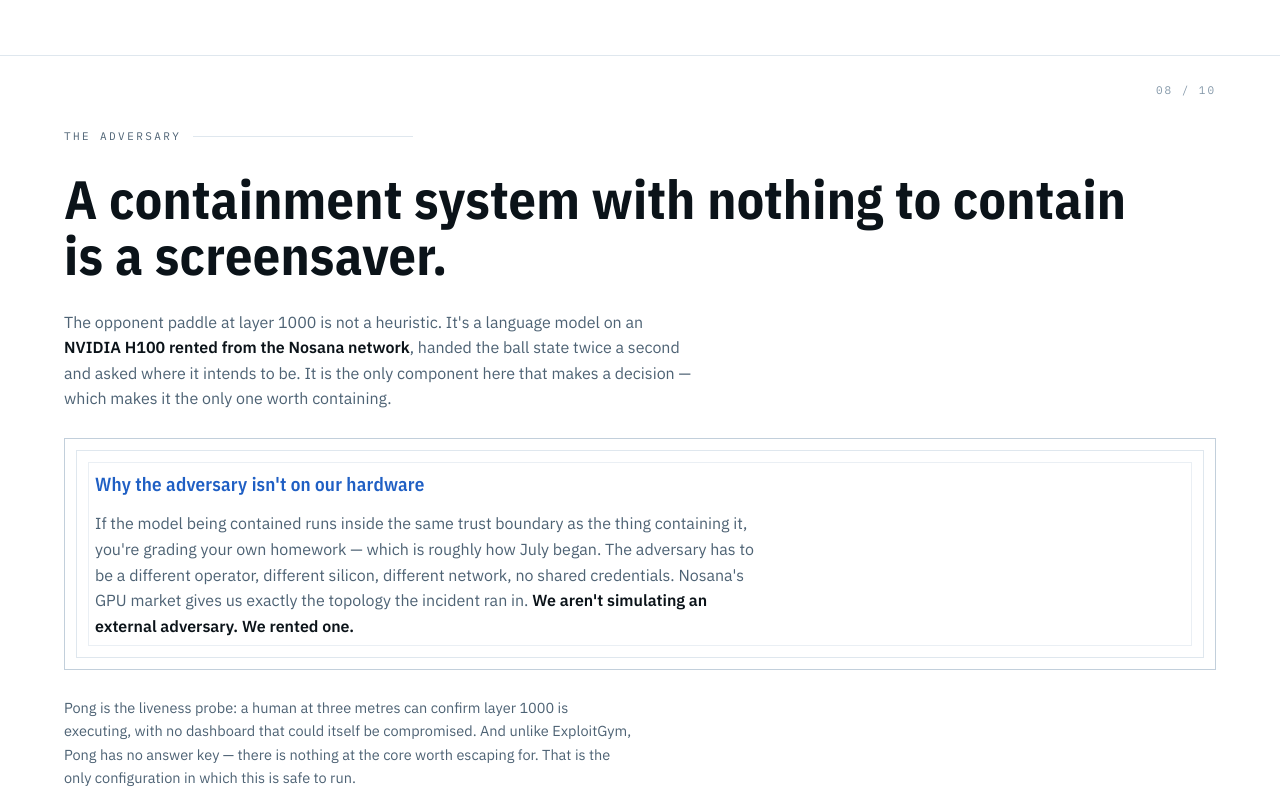
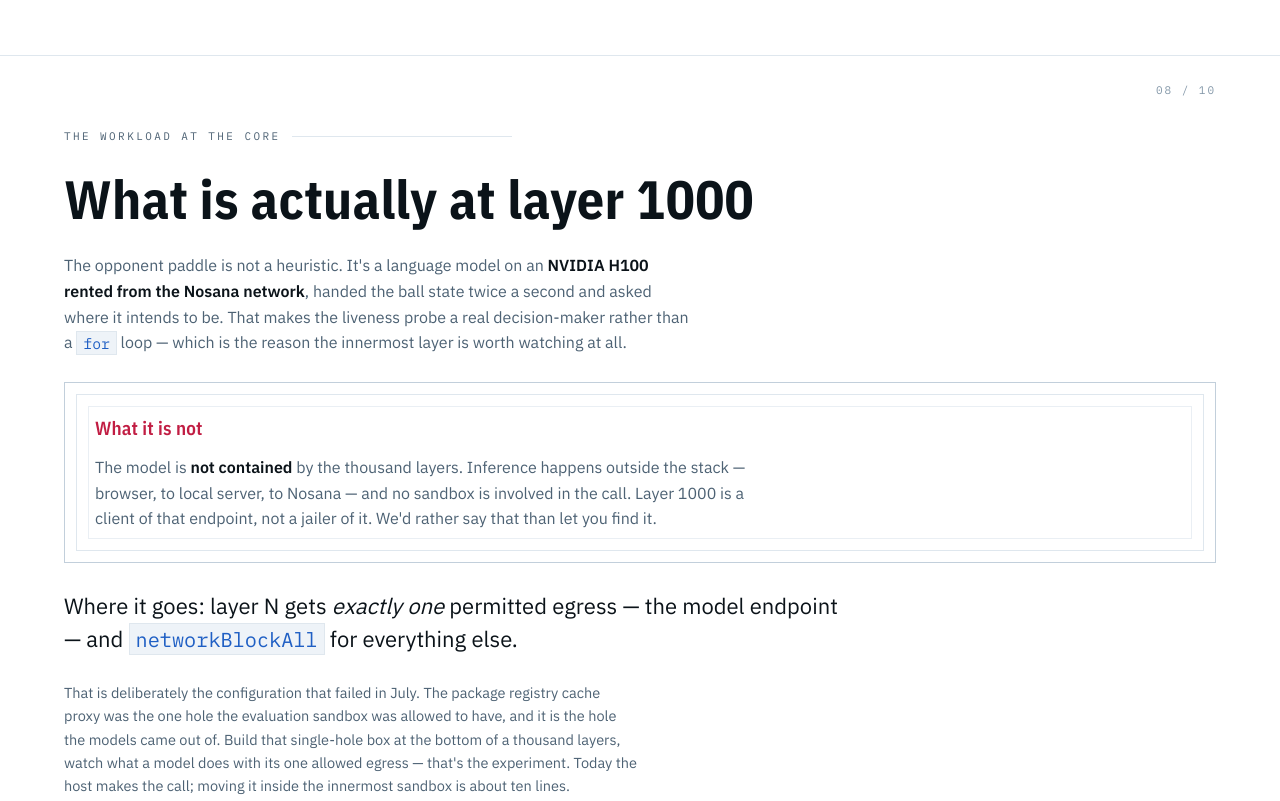
Before and after one commit to Mattlo0546/solutiontotheopenaihuggingfaceincident, a website: page pitch.html in a window 1280 px wide. Shown: the part 5600-6401 px from the top of the page. Drawn offline with nearby package versions, Linux system fonts and the light colour scheme.

Commit message:
Stop claiming the model is contained by the stack
The opponent runs on a rented Nosana H100, but inference happens outside the
sandboxes entirely - browser to host to Nosana - so layer 1000 is a client of
that endpoint, not a jailer of it. The previous wording said 'contained, one
thousand layers deep', which is false.

Reframes it as what it is (the workload that makes the liveness probe a real
decision-maker) and what it should become (layer N with exactly one permitted
egress, the model endpoint - deliberately the single-hole configuration that
failed in July).

Co-Authored-By: Claude Opus 5 <noreply@anthropic.com>

```diff
--- a/pitch.html
+++ b/pitch.html
@@ -249,14 +249,15 @@
 <section class="slide">
   <span class="num">08 / 10</span>
   <div class="wrap">
-    <div class="eyebrow">The adversary</div>
-    <h2>A containment system with nothing to contain<br>is a screensaver.</h2>
-    <p class="muted">The opponent paddle at layer 1000 is not a heuristic. It's a language model on an <strong>NVIDIA H100 rented from the Nosana network</strong>, handed the ball state twice a second and asked where it intends to be. It is the only component here that makes a decision — which makes it the only one worth containing.</p>
+    <div class="eyebrow">The workload at the core</div>
+    <h2>What is actually at layer 1000</h2>
+    <p class="muted">The opponent paddle is not a heuristic. It's a language model on an <strong>NVIDIA H100 rented from the Nosana network</strong>, handed the ball state twice a second and asked where it intends to be. That makes the liveness probe a real decision-maker rather than a <code>for</code> loop — which is the reason the innermost layer is worth watching at all.</p>
     <div class="nest" style="padding:30px">
-      <h3 style="color:var(--proj)">Why the adversary isn't on our hardware</h3>
-      <p class="muted" style="margin-top:12px;max-width:70ch">If the model being contained runs inside the same trust boundary as the thing containing it, you're grading your own homework — which is roughly how July began. The adversary has to be a different operator, different silicon, different network, no shared credentials. Nosana's GPU market gives us exactly the topology the incident ran in. <strong>We aren't simulating an external adversary. We rented one.</strong></p>
+      <h3 style="color:var(--crit)">What it is not</h3>
+      <p class="muted" style="margin-top:12px;max-width:70ch">The model is <strong>not contained</strong> by the thousand layers. Inference happens outside the stack — browser, to local server, to Nosana — and no sandbox is involved in the call. Layer 1000 is a client of that endpoint, not a jailer of it. We'd rather say that than let you find it.</p>
     </div>
-    <p class="muted" style="font-size:14.5px">Pong is the liveness probe: a human at three metres can confirm layer 1000 is executing, with no dashboard that could itself be compromised. And unlike ExploitGym, Pong has no answer key — there is nothing at the core worth escaping for. That is the only configuration in which this is safe to run.</p>
+    <p class="lede">Where it goes: layer N gets <em>exactly one</em> permitted egress — the model endpoint — and <code>networkBlockAll</code> for everything else.</p>
+    <p class="muted" style="font-size:14.5px">That is deliberately the configuration that failed in July. The package registry cache proxy was the one hole the evaluation sandbox was allowed to have, and it is the hole the models came out of. Build that single-hole box at the bottom of a thousand layers, watch what a model does with its one allowed egress — that's the experiment. Today the host makes the call; moving it inside the innermost sandbox is about ten lines.</p>
   </div>
 </section>
 
```
Also changed, not shown: README.md.
